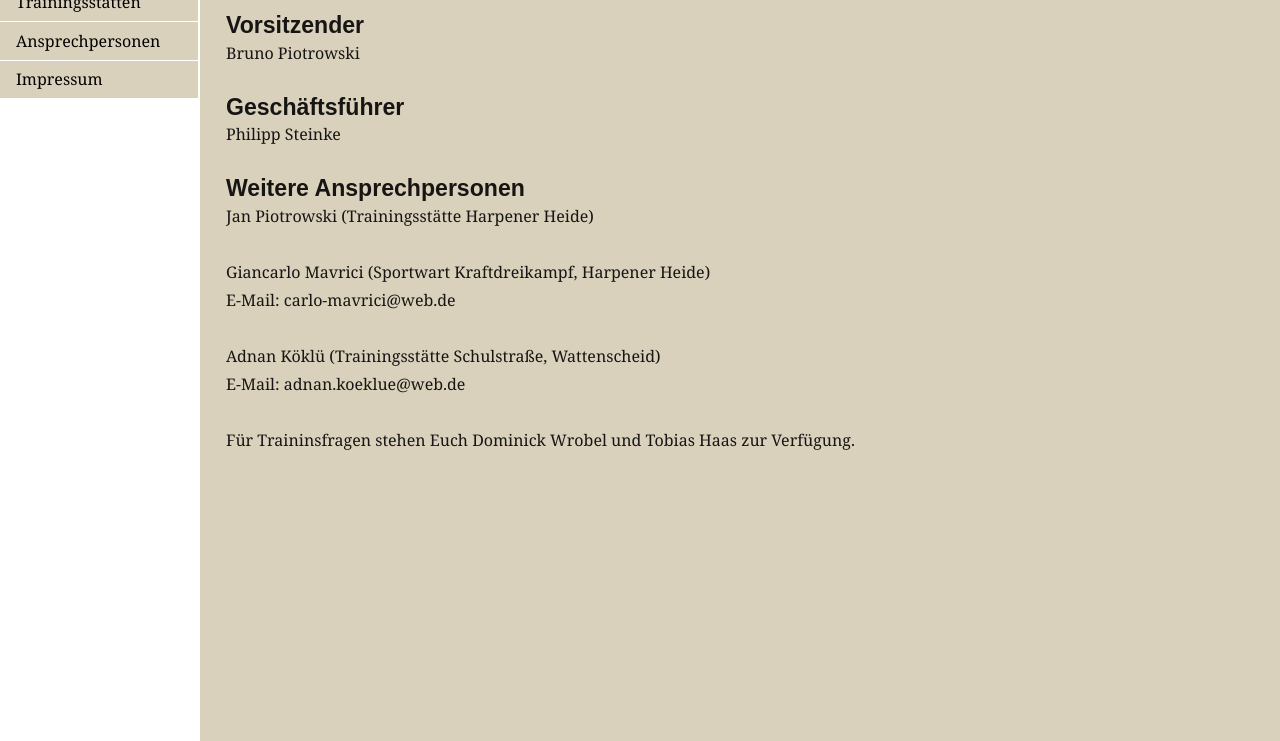
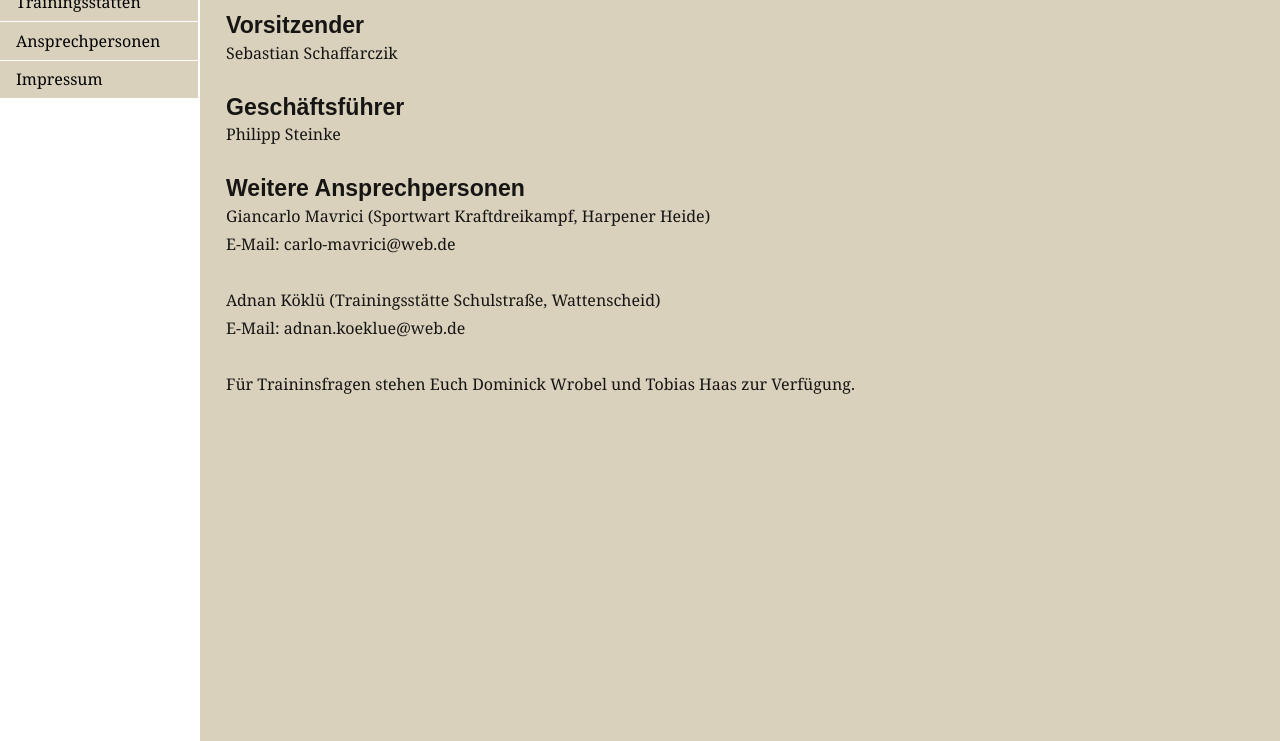
Before and after one commit to Fruetel/ksv-bochum, a Gatsby site: page /ansprechpersonen in a window 1280 px wide. Shown: the part 61-802 px from the top of the page. Built offline with nearby package versions, Linux system fonts and the light colour scheme; Gatsby itself is replaced by a stand-in of ours; some packages are replaced by stand-ins of ours.

Commit message:
Update Ansprechpersonen

```diff
--- a/src/pages/ansprechpersonen.js
+++ b/src/pages/ansprechpersonen.js
@@ -22,11 +22,10 @@ class Page extends React.Component {
           <Section>
             <Header>Ansprechpersonen</Header>
             <Title>Vorsitzender</Title>
-            <p>Bruno Piotrowski</p>
+            <p>Sebastian Schaffarczik</p>
             <Title>Geschäftsführer</Title>
             <p>Philipp Steinke</p>
             <Title>Weitere Ansprechpersonen</Title>
-            <p>Jan Piotrowski (Trainingsstätte Harpener Heide)</p>
             <p>
               Giancarlo Mavrici (Sportwart Kraftdreikampf, Harpener Heide)<br />
               E-Mail: carlo-mavrici@web.de
```
